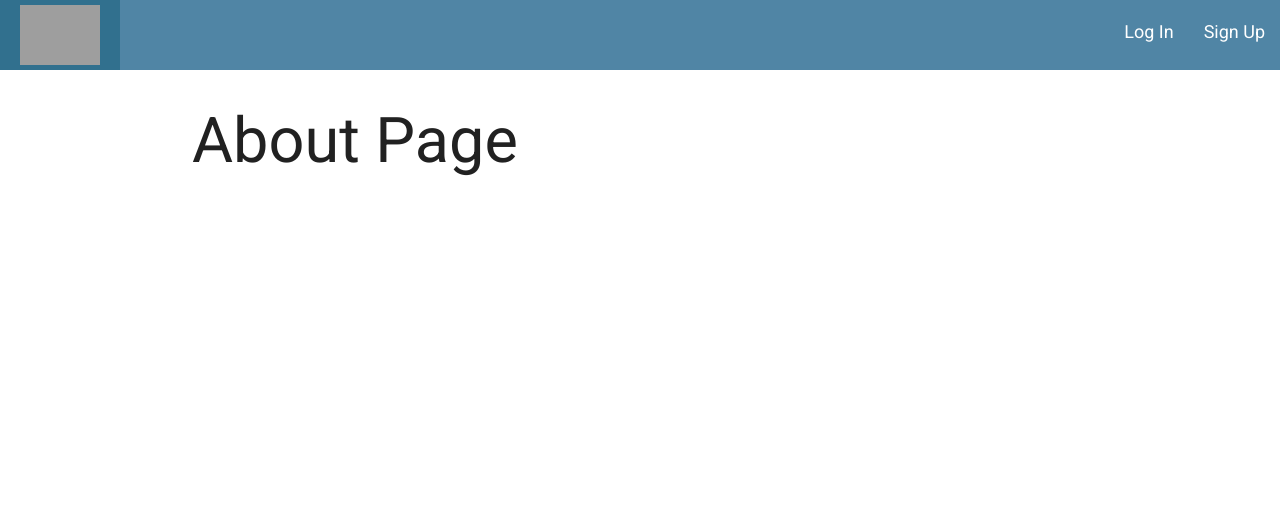
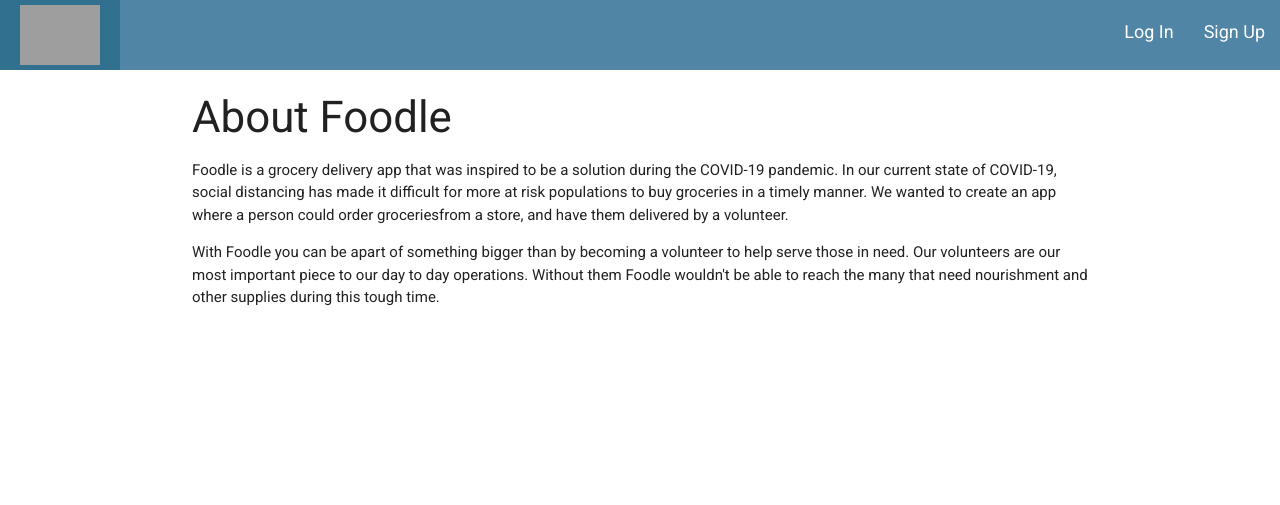
Before and after one commit to luxvalerian/food4u, a Django app: page /about/ in a window 1280 px wide. Shown: the top 505 px of the page. Run offline with Django 3.2, Linux system fonts and the light colour scheme; parts of the project's set-up code (start-up, migrations or seed data) failed here and were passed over; grey boxes are pictures that could not be loaded.

Commit message:
updating content...in progress

```diff
--- a/main_app/templates/about.html
+++ b/main_app/templates/about.html
@@ -1,6 +1,21 @@
 {% extends 'base.html' %}
 {% block content %}
 
-<h1>About Page</h1>
+<h3>About Foodle</h3>
+<main class="about-container">
+    <p>Foodle is a grocery delivery app that was inspired to be a solution during the COVID-19 pandemic.
+        In our current state of COVID-19, social distancing has made it difficult for more at risk populations to buy
+        groceries in a timely manner.
+        We wanted to create an app where a person could order groceriesfrom a store, and have them delivered by a
+        volunteer.
+    </p>
+
+    <p>With Foodle you can be apart of something bigger than by becoming a volunteer to help serve those in need.
+        Our volunteers are our most important piece to our day to day operations. Without them Foodle wouldn't be able
+        to
+        reach
+        the many that need nourishment and other supplies during this tough time.
+    </p>
+</main>
 
 {% endblock %}
```
Also changed, not shown: README.md.
